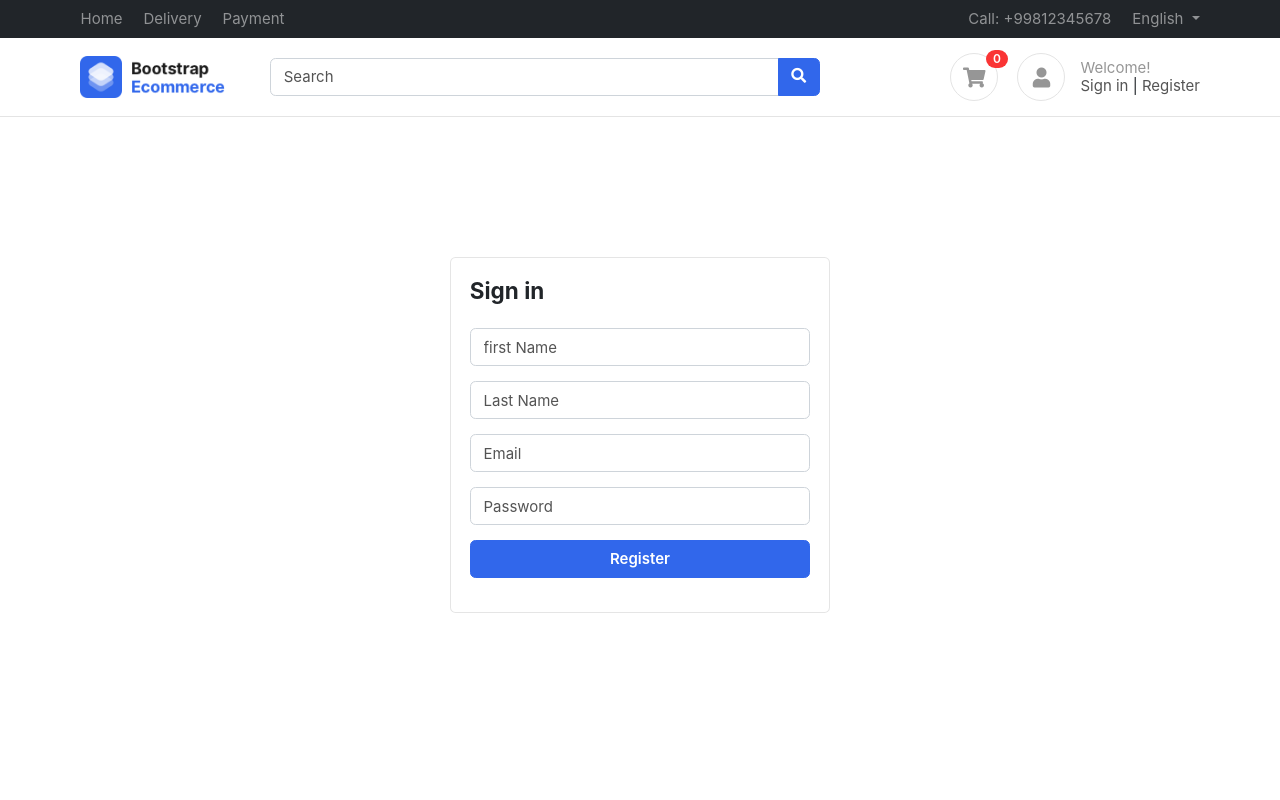
After one commit to SushantAryal7/eshops_newton, a Django app: template eshop/templates/accounts/register.html in a window 1280 px wide. The commit adds this page. Run offline with Django 4.2, Linux system fonts and the light colour scheme; the template is opened without the code that fills it, so the values that code supplies are empty; some libraries are stand-ins or nearby versions; some web fonts are replaced.

Commit message:
register.html
register

```diff
--- /dev/null
+++ b/eshop/templates/accounts/register.html
@@ -0,0 +1,73 @@
+{% extends "base/base.html" %} {% block start %}
+<section class="section-conten padding-y" style="min-height: 84vh">
+  <!-- ============================ COMPONENT Register   ================================= -->
+  <div class="card mx-auto" style="max-width: 380px; margin-top: 100px">
+    <div class="card-body">
+      <h4 class="card-title mb-4">Sign in</h4>
+      <form method="POST">
+        {% csrf_token %}
+
+        <!--first_name-->
+
+        <div class="form-group">
+          <input
+            name="first_name"
+            class="form-control"
+            required
+            placeholder="first Name"
+            type="text"
+          />
+        </div>
+
+        <!--last_name-->
+        <div class="form-group">
+          <input
+            name="last_name"
+            class="form-control"
+            required
+            placeholder="Last Name"
+            type="text"
+          />
+        </div>
+
+        <!-- email-->
+
+        <div class="form-group">
+          <input
+            name="email"
+            class="form-control"
+            required
+            placeholder="Email"
+            type="text"
+          />
+        </div>
+
+        <!-- form-group// -->
+        <div class="form-group">
+          <input
+            name="password"
+            class="form-control"
+            required
+            placeholder="Password"
+            type="password"
+          />
+        </div>
+        <!-- form-group// -->
+
+        <!-- form-group form-check .// -->
+        <div class="form-group">
+          <button type="submit" class="btn btn-primary btn-block">
+            Register
+          </button>
+        </div>
+        <!-- form-group// -->
+      </form>
+    </div>
+    <!-- card-body.// -->
+  </div>
+  <!-- card .// -->
+
+  <br /><br />
+  <!-- ============================ COMPONENT Register  END.// ================================= -->
+</section>
+{% endblock %}
```
Also changed, not shown: eshop/templates/accounts/login.html (+49 -1 lines), eshop/templates/base/alert.html (+7 -0 lines).
